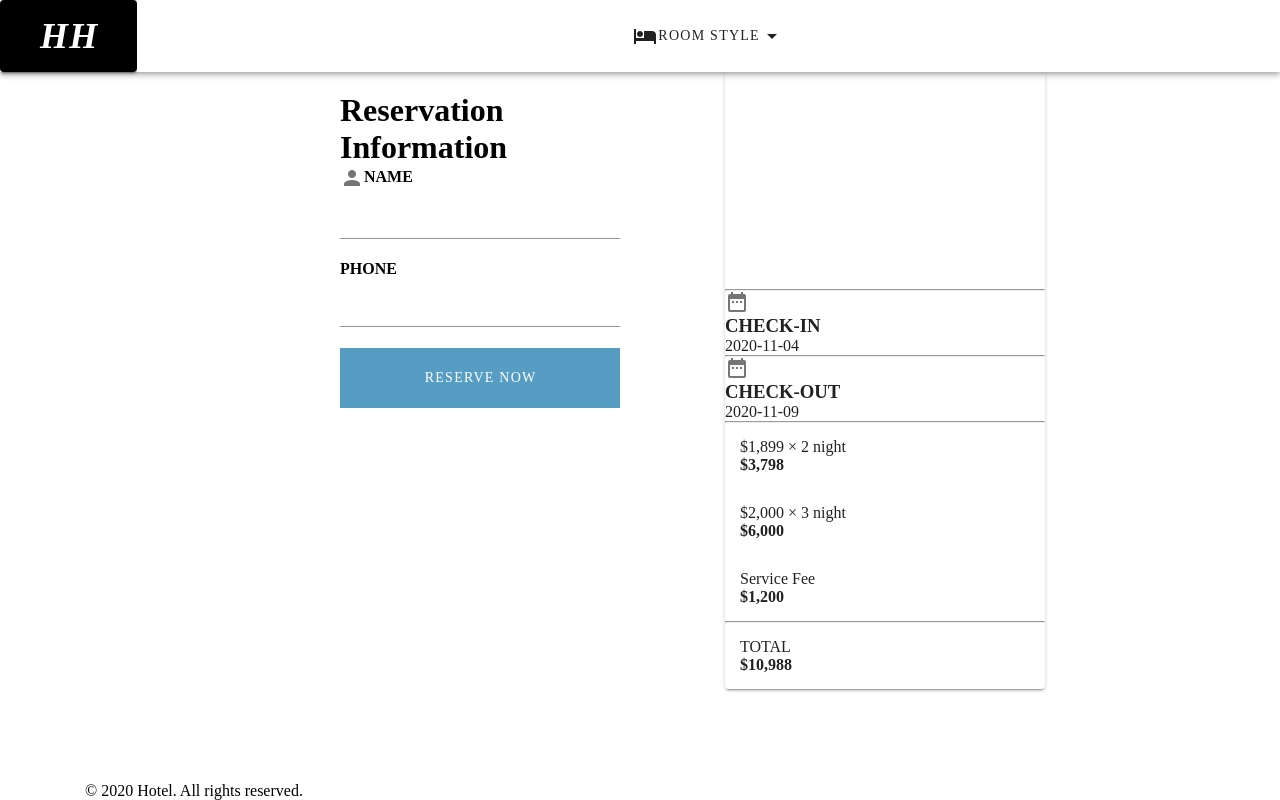
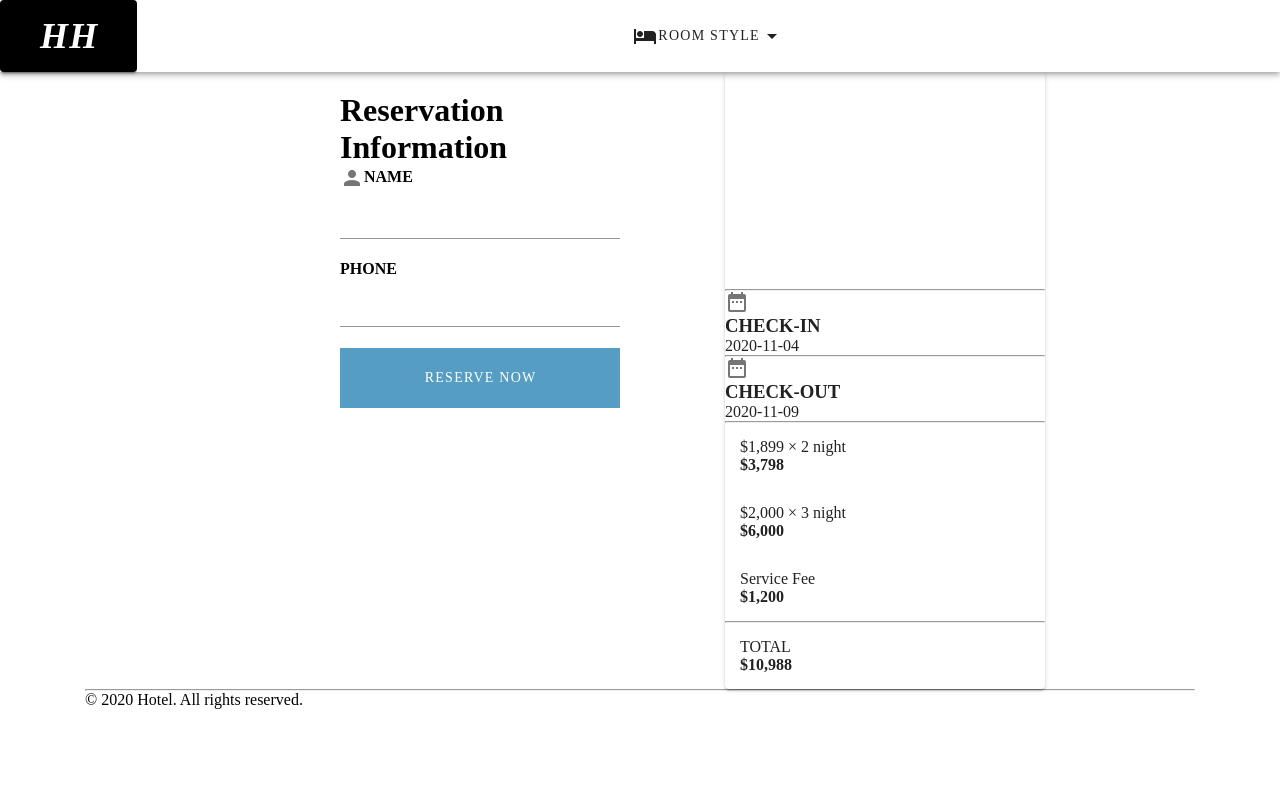
Before and after one commit to PofenHsueh/booking, a Vue app: page /info in a window 1280 px wide. Built offline with nearby package versions, Linux system fonts and the light colour scheme.

Commit message:
modify README.md & footer

```diff
--- a/src/components/Footer.vue
+++ b/src/components/Footer.vue
@@ -6,12 +6,8 @@
       class="footer--img"
       v-if="this.$route.path !== '/info'"
     ></v-img>
-    <p
-      :style="{
-        position: this.$route.path == '/info' ? 'fixed' : '',
-        bottom: this.$route.path == '/info' ? '0' : ''
-      }"
-    >
+    <hr v-if="this.$route.path == '/info'" class="margin__space" />
+    <p>
       © 2020 Hotel. All rights reserved.
     </p>
   </v-col>
```
Also changed, not shown: 1 other file (tests, documents, lock files or other folders).
